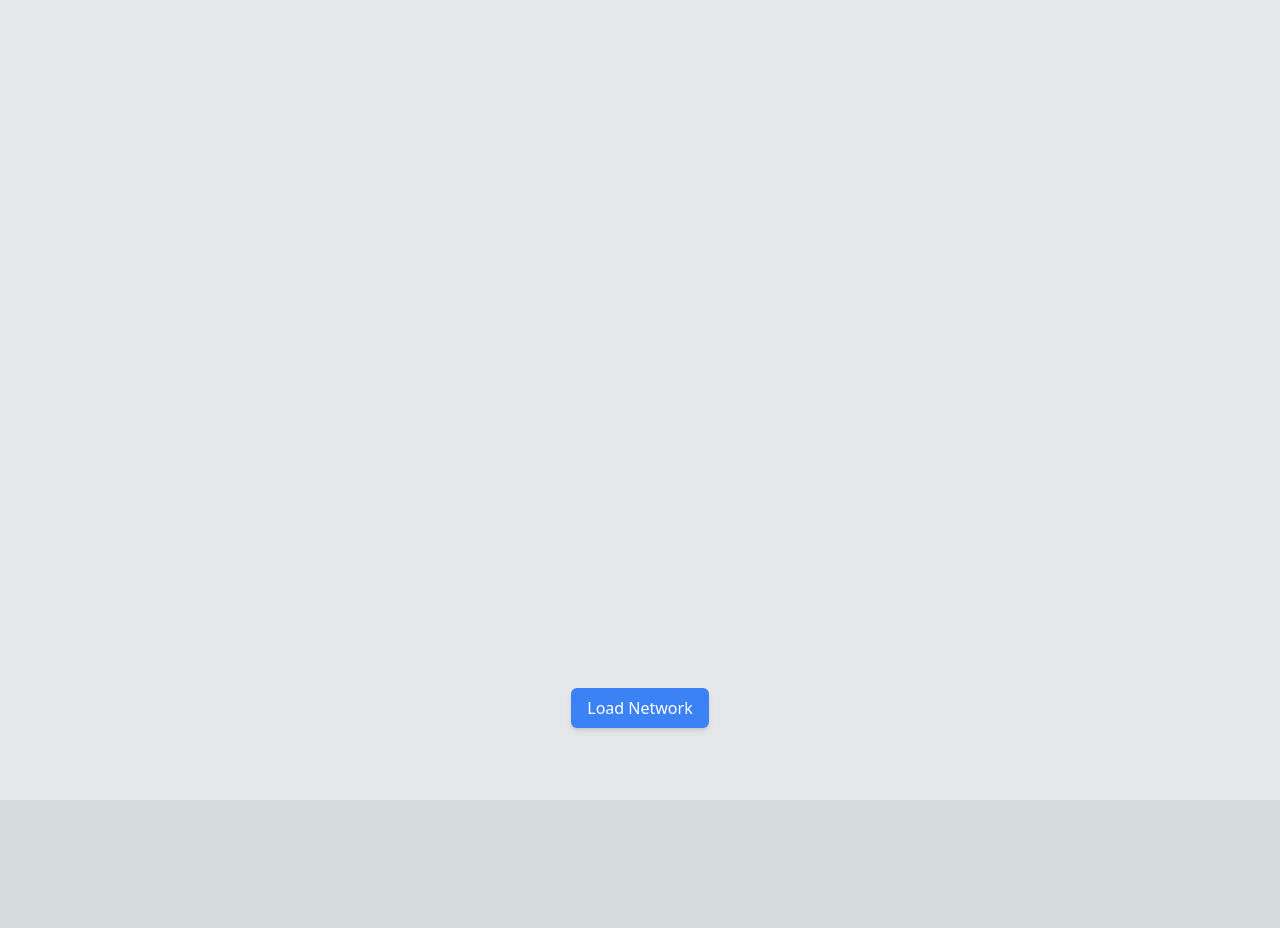
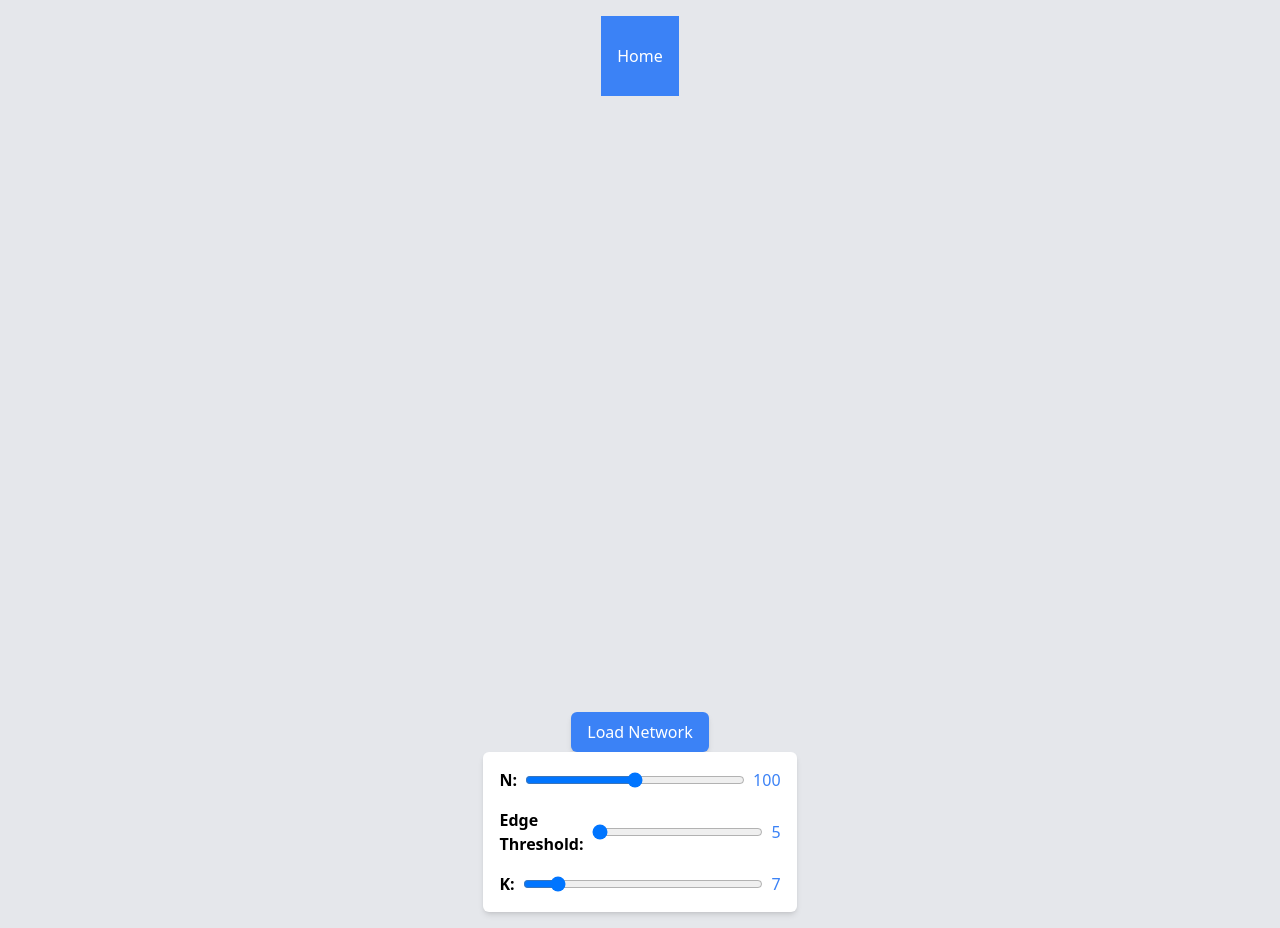
Before and after one commit to nathanjzhao/SkalenAI, a Next.js app: page /followers in a window 1280 px wide. Before the commit the page ends 800 px from the top, so only its background shows below. Built offline with nearby package versions, Linux system fonts and the light colour scheme.

Commit message:
readme + .ipynb

```diff
--- a/src/pages/followers.jsx
+++ b/src/pages/followers.jsx
@@ -1,27 +1,32 @@
 import { useEffect, useRef, useState } from 'react';
+import Link from 'next/link';
 import { select, forceSimulation, forceLink, forceManyBody, forceCenter, zoom, scaleOrdinal, schemeCategory10, drag as nodeDrag} from 'd3';
 
 function findKCliques(nodes, links, k) {
   // Create an adjacency list
   const adjacencyList = new Map();
-  console.log(nodes);
-  console.log(links);
 
+  console.log(nodes)
+  console.log(links)
   nodes.forEach(node => adjacencyList.set(node.id, []));
   links.forEach(link => {
-    adjacencyList.get(link.source.id).push(link.target.id);
-    adjacencyList.get(link.target.id).push(link.source.id);
+    adjacencyList.get(link.source).push(link.target);
+    adjacencyList.get(link.target).push(link.source);
   });
 
-  // The Bron-Kerbosch algorithm
+  // The Bron-Kerbosch algorithm with pivoting
   function bronKerbosch(r, p, x) {
     if (p.length === 0 && x.length === 0 && r.length === k) {
       cliques.push([...r]);
-    }
-    while (p.length > 0) {
-      const node = p.pop();
-      bronKerbosch([...r, node], p.filter(n => adjacencyList.get(node).includes(n)), x.filter(n => adjacencyList.get(node).includes(n)));
-      x.push(node);
+    } else {
+      const u = [...p, ...x][0]; // Choose a pivot node u from p ⋃ x
+      const neighborsU = adjacencyList.get(u) || [];
+      const pWithoutNeighborsU = p.filter(v => !neighborsU.includes(v));
+      for (let v of pWithoutNeighborsU) {
+        bronKerbosch([...r, v], p.filter(n => adjacencyList.get(v).includes(n)), x.filter(n => adjacencyList.get(v).includes(n)));
+        p = p.filter(n => n !== v);
+        x = [...x, v];
+      }
     }
   }
 
@@ -30,6 +35,20 @@ function findKCliques(nodes, links, k) {
   bronKerbosch([], nodes.map(node => node.id), []);
   return cliques;
 }
+
+// Function to calculate charge strength
+const calculateChargeStrength = (edgeThreshold) => {
+  // Adjust these values as needed
+  const normalChargeStrength = -100;
+  const lowChargeStrength = -5;
+
+  // Return low charge strength if edge threshold is greater than 7
+  if (edgeThreshold >= 7) {
+    return lowChargeStrength;
+  } else {
+    return normalChargeStrength;
+  }
+};
 
 const drag = (simulation) => {
   function dragstarted(event) {
@@ -60,11 +79,13 @@ export default function Followers() {
   const svgRef = useRef(null);
   const [reload, setReload] = useState(false);
 
-  const N = 50;
   const H = 600;
   const W = 800;
-  const threshold = 5;
-  const k = 5;
+
+  const [N, setN] = useState(100);
+  const [edgeThreshold, setEdgeThreshold] = useState(5);
+  const [k, setK] = useState(7);
+  // const [chargeStrength, setChargeStrength] = useState(5);
 
   const handleButtonClick = async () => {
     setReload(!reload);
@@ -87,19 +108,21 @@ export default function Followers() {
           // Calculate the intersection of the followers arrays
           const sharedFollowers = followers1.filter(follower => followers2.includes(follower));
           // Only create an edge if the number of shared followers is above the threshold
-          if (sharedFollowers.length >= threshold) {
+          if (sharedFollowers.length >= edgeThreshold) {
             links.push({ source: index1, target: index2 });
           }
         }
       });
     });
 
-    const chargeStrength = -Math.min(links.length, 200);
+    // Find the k-cliques
+    const kCliques = findKCliques(nodes, links, k);
+    console.log(kCliques)
 
     // Create a force simulation
     const simulation = forceSimulation(nodes)
       .force('link', forceLink(links).id(d => d.id))
-      .force('charge', forceManyBody().strength(chargeStrength))
+      .force('charge', forceManyBody().strength(calculateChargeStrength(edgeThreshold)))
       .force('center', forceCenter(W / 2, H / 2));
 
     // Select the SVG element
@@ -112,10 +135,6 @@ export default function Followers() {
       .append('line')
       .style('stroke', '#999')
       .style('stroke-opacity', 0.6);
-
-
-    // Find the k-cliques
-    const kCliques = findKCliques(nodes, links, k);
 
     // Create a color scale
     const colorScale = scaleOrdinal(schemeCategory10);
@@ -179,9 +198,32 @@ export default function Followers() {
   // }, []);
 
   return (
-    <div className="flex flex-col items-center justify-center min-h-screen bg-gray-200">
-    <svg ref={svgRef} width={W} height={H} key={reload}></svg>
+    <div className="flex flex-col items-center justify-center min-h-screen bg-gray-200 p-4">
+      <div className="text-white flex justify-between p-4 items-center min-h-[80px] z-100 bg-blue-500">
+        <Link href="/">Home</Link>
+      </div>
+
+      <svg ref={svgRef} width={W} height={H} key={reload}></svg>
       <button onClick={handleButtonClick} className="mt-4 px-4 py-2 bg-blue-500 text-white rounded-md shadow-md hover:bg-blue-600">Load Network</button>
+      <div className="space-y-4 bg-white p-4 rounded-md shadow-md">
+        <div className="flex items-center space-x-2">
+          <label htmlFor="n-input" className="text-black font-bold">N: </label>
+          <input id="n-input" type="range" min="1" max="200" value={N} onChange={event => setN(event.target.value)} className="w-full" />
+          <span className="text-blue-500">{N}</span>
+        </div>
+
+        <div className="flex items-center space-x-2">
+          <label htmlFor="threshold-input" className="text-black font-bold">Edge Threshold: </label>
+          <input id="threshold-input" type="range" min="5" max="10" value={edgeThreshold} onChange={event => setEdgeThreshold(parseInt(event.target.value))} className="w-full" />
+          <span className="text-blue-500">{edgeThreshold}</span>
+        </div>
+
+        <div className="flex items-center space-x-2">
+          <label htmlFor="k-input" className="text-black font-bold">K: </label>
+          <input id="k-input" type="range" min="1" max="50" value={k} onChange={event => setK(event.target.value)} className="w-full" />
+          <span className="text-blue-500">{k}</span>
+        </div>
+      </div>
     </div>
   );
 }
```
Also changed, not shown: 2 other files (tests, documents, lock files or other folders).
